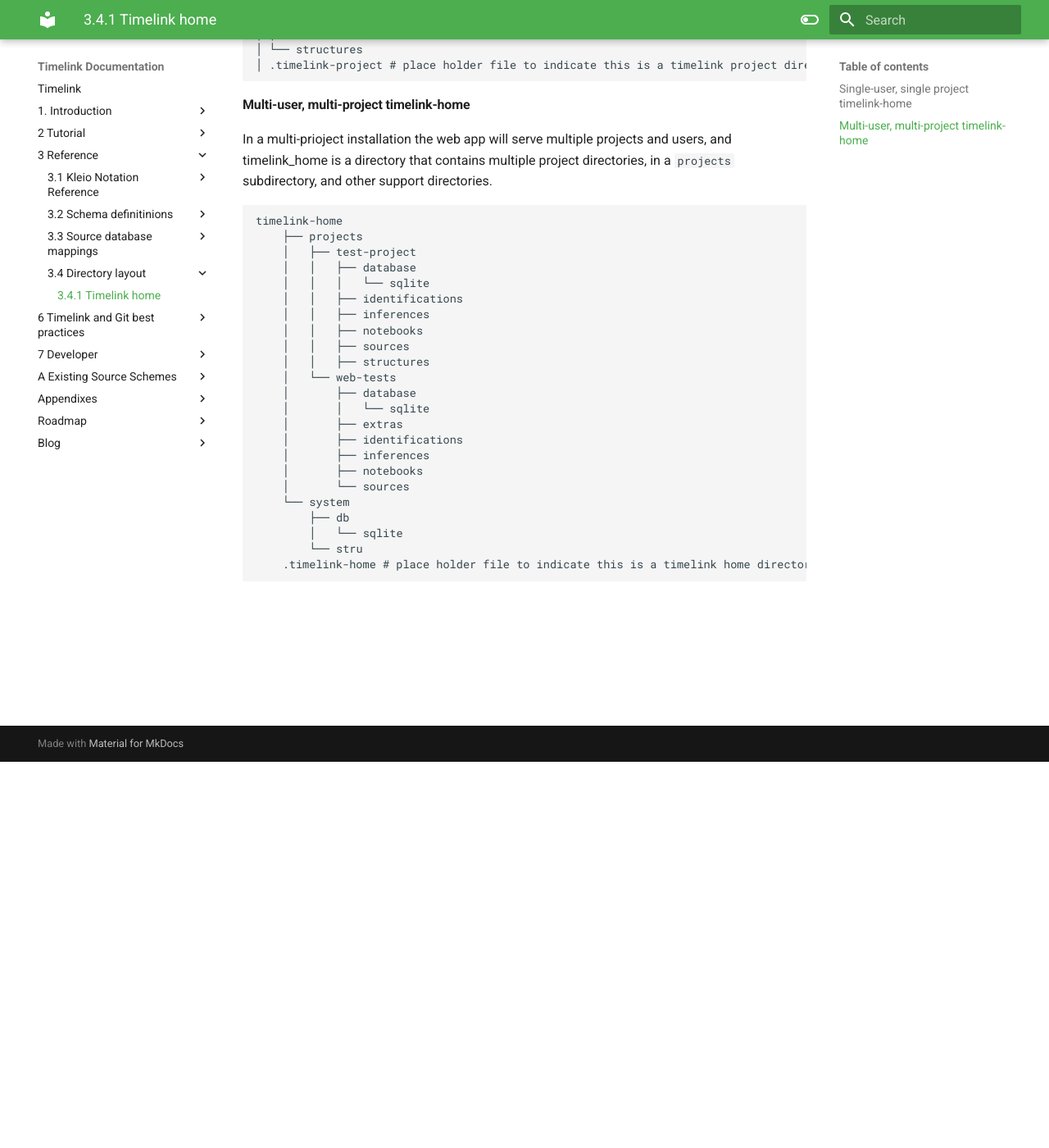
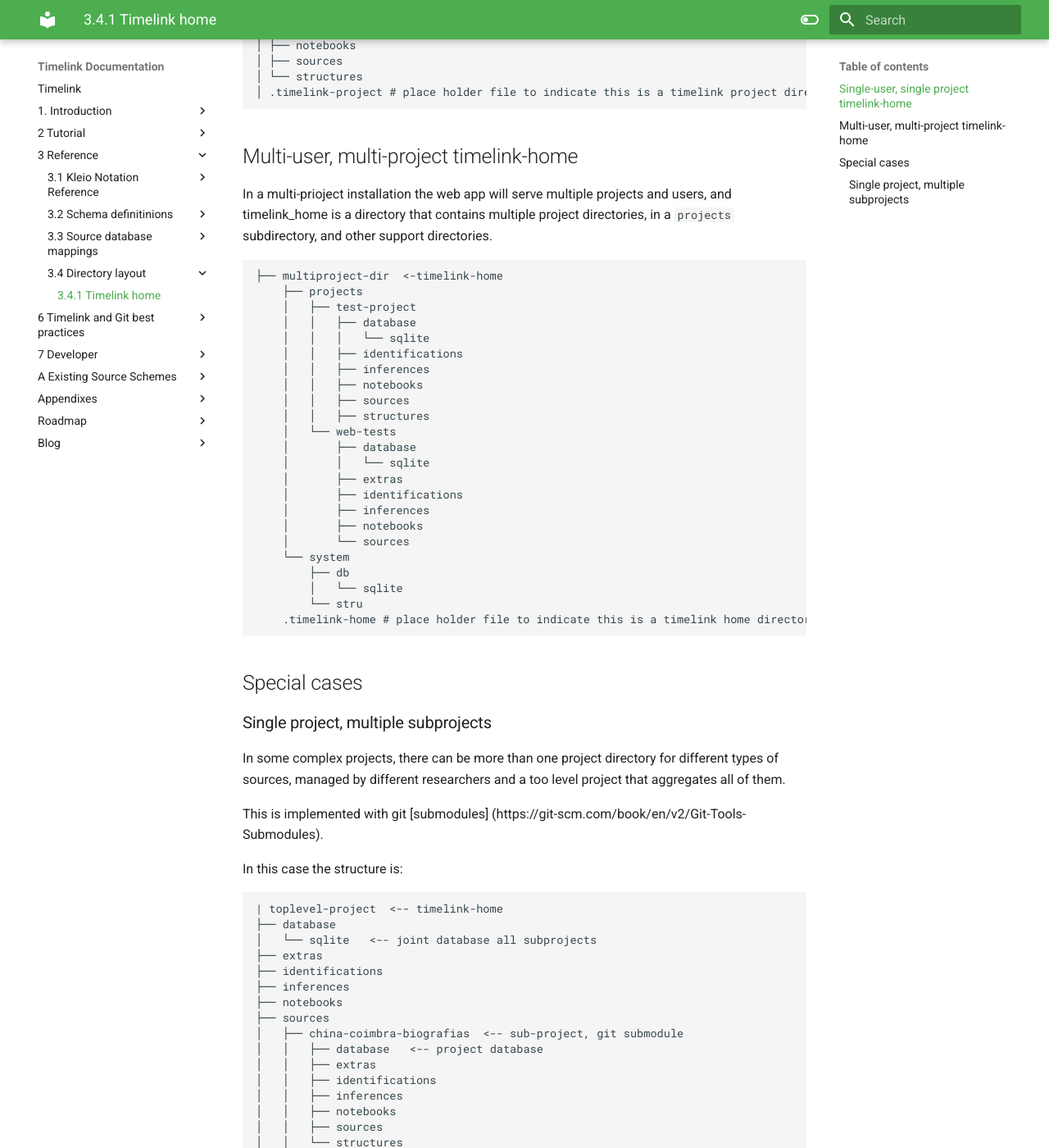
Before and after one commit to time-link/timelink-docs, an MkDocs documentation site: the page built from docs/3_Reference/3.4_Directory_layout/3.4.1_Timelink_home.md, in a window 1280 px wide and 1400 px high, scrolled down 471 px. Shown: the whole window at 82% size. Built offline with MkDocs 1.6.1 and Material for MkDocs 9.7.7, drawn with Linux system fonts in a browser that asks for light colours; some of the changed text lies outside the part shown.

Commit message:
vault backup: 2025-09-27 21:24:43

```diff
--- a/docs/3_Reference/3.4_Directory_layout/3.4.1_Timelink_home.md
+++ b/docs/3_Reference/3.4_Directory_layout/3.4.1_Timelink_home.md
@@ -2,12 +2,12 @@
 The `timelink` webapp can be used in single-user, single-project mode, or in multi-user, multi-project mode.
 
 In both cases the webapp is associated with a base directory, called `timelink_home`.
-#### Single-user, single project timelink-home
+## Single-user, single project timelink-home
 
 In a single-user instalation the web app will serve one project, and timelink-home is a project directory, with a standard structure:
 
 
-	├── timelink-project
+	├── single-project   <-- timelink-home
 	│ ├── database
 	│ ├── extras
 	│ ├── inferences
@@ -15,11 +15,11 @@
 	│ ├── sources
 	│ └── structures
 	│ .timelink-project # place holder file to indicate this is a timelink project directory
-#### Multi-user, multi-project timelink-home
+## Multi-user, multi-project timelink-home
 
 In a multi-prioject installation the web app will serve multiple projects and users, and timelink_home is a directory that contains multiple project directories, in a `projects` subdirectory, and other support directories.
 
-	timelink-home
+	├── multiproject-dir  <-timelink-home
 		├── projects
 		│   ├── test-project
 		│   │   ├── database
@@ -38,7 +38,58 @@
 		│       ├── notebooks
 		│       └── sources
 		└── system
-		    ├── db
-		    │   └── sqlite
-		    └── stru
+			├── db
+			│   └── sqlite
+			└── stru
 		.timelink-home # place holder file to indicate this is a timelink home directory
+
+## Special cases
+
+### Single project, multiple subprojects
+
+In some complex projects, there can be more than one project directory for different types of sources, managed by different researchers and a too level project that aggregates all of them.
+
+This is implemented  with git [submodules] (https://git-scm.com/book/en/v2/Git-Tools-Submodules).
+
+In this case the structure is:
+
+	| toplevel-project  <-- timelink-home
+	├── database
+	│   └── sqlite   <-- joint database all subprojects
+	├── extras
+	├── identifications
+	├── inferences
+	├── notebooks
+	├── sources
+	│   ├── china-coimbra-biografias  <-- sub-project, git submodule
+	│   │   ├── database   <-- project database
+	│   │   ├── extras
+	│   │   ├── identifications
+	│   │   ├── inferences
+	│   │   ├── notebooks
+	│   │   ├── sources
+	│   │   └── structures
+	│   ├── china-cronologia    <-- sub-project, git submodule
+	│   │   ├── database   <-- project database
+	│   │   ├── extras
+	│   │   ├── identifications
+	│   │   ├── inferences
+	│   │   ├── notebooks
+	│   │   ├── sources
+	│   │   └── structures
+	│   ├── dehergne-repertoire   <-- sub-project, git submodule
+	│   │   ├── database  <-- project database
+	│   │   ├── extras
+	│   │   ├── identifications
+	│   │   ├── inferences
+	│   │   ├── notebooks
+	│   │   ├── sources
+	│   │   ├── structures
+	│   └── jesuitas-franco-imagem-virtude   <-- sub-project, git submodule
+	│       ├── database <-- project database
+	│       ├── extras
+	│       ├── identifications
+	│       ├── inferences
+	│       ├── notebooks
+	│       ├── sources
+	│ .timelink-project # place holder file to indicate this is a timelink project directory
```
Also changed, not shown: docs/7_Developer/7_Developer documentation.md (+5 -5 lines).
